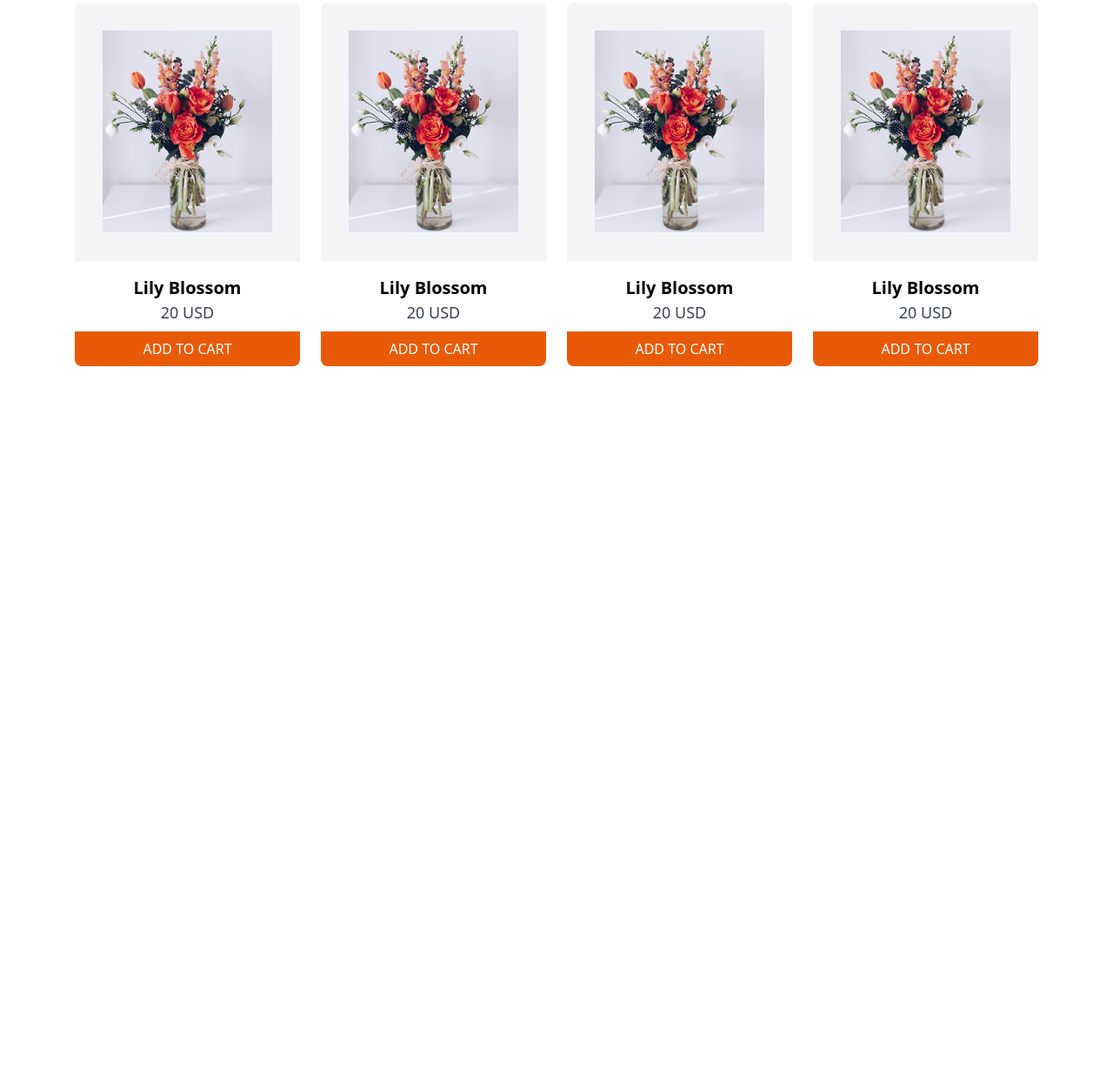
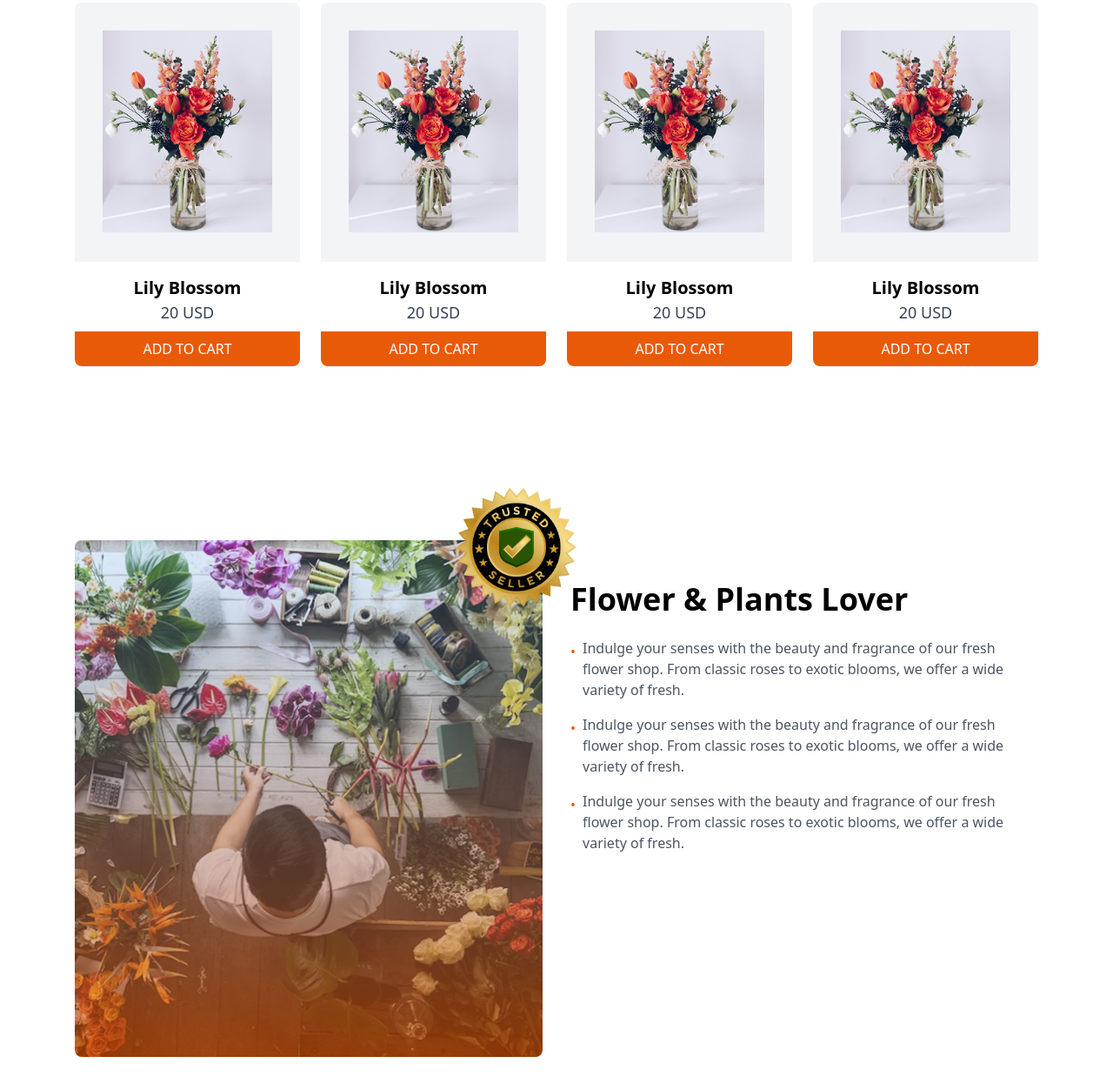
Before and after one commit to Joy185c/flowerMarketProject, a plain HTML site: page index.html in a window 1280 px wide. Shown: the part 1227-2480 px from the top of the page at 87% size. Before the commit the page ends 1712 px from the top, so only its background shows below. Drawn offline with nearby package versions, Linux system fonts and the light colour scheme.

Commit message:
Plants Section Done

```diff
--- a/index.html
+++ b/index.html
@@ -180,5 +180,46 @@
             </div>
         </div>
     </section>
+    <!--  Plants Lover Section Start  -->
+    <section class="py-24">
+        <div class="relative max-w-[1140px] mx-auto px-4">
+            <div class="flex flex-col md:flex-row items-start justify-between gap-8 pt-10">
+
+                <!-- Image Content -->
+                <div class="flex-1">
+                    <img src="./assets/flower-store.png" alt="Florist arranging flowers" class="w-full h-auto rounded-lg">
+                </div>
+
+                <!-- Text Content -->
+                <div class="flex-1 text-center md:text-left md:mt-12">
+                    <h2 class="text-4xl font-black text-black">
+                        Flower & Plants Lover
+                    </h2>
+                    <ul class="space-y-4 text-gray-600 mt-6">
+                        <li class="flex items-start">
+                            <span class="text-[#E95A08] mr-2 mt-1">&#8226;</span>
+                            <span>Indulge your senses with the beauty and fragrance of our fresh flower shop. From classic roses to exotic blooms, we offer a wide variety of fresh.</span>
+                        </li>
+                        <li class="flex items-start">
+                            <span class="text-[#E95A08] mr-2 mt-1">&#8226;</span>
+                            <span>Indulge your senses with the beauty and fragrance of our fresh flower shop. From classic roses to exotic blooms, we offer a wide variety of fresh.</span>
+                        </li>
+                        <li class="flex items-start">
+                            <span class="text-[#E95A08] mr-2 mt-1">&#8226;</span>
+                            <span>Indulge your senses with the beauty and fragrance of our fresh flower shop. From classic roses to exotic blooms, we offer a wide variety of fresh.</span>
+                        </li>
+                    </ul>
+                </div>
+
+            </div>
+
+            <!-- Trusted Seller Badge -->
+            <div class="absolute top-0 left-[46%] transform -translate-x-1/2 -translate-y-1/4 hidden md:block">
+                <img src="./assets/trusted-badge.png" alt="Trusted Seller Badge" class="w-42 h-48">
+            </div>
+
+        </div>
+    </section>
+    <!--  Plants Lover Section End  -->
 </body>
 </html>
```
